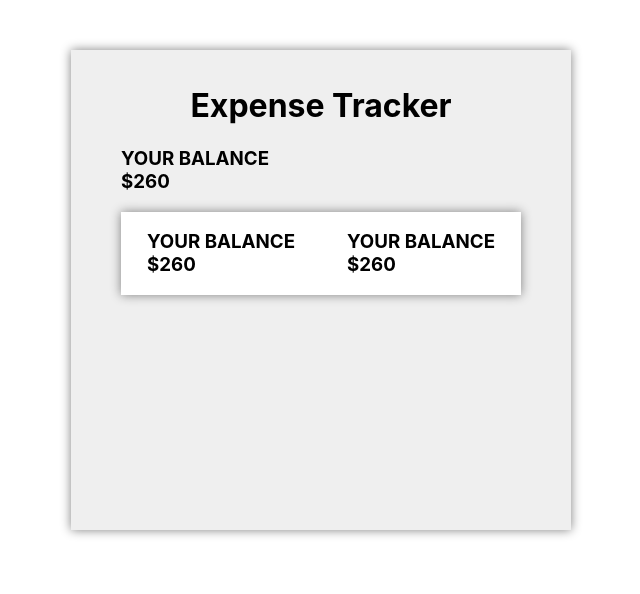
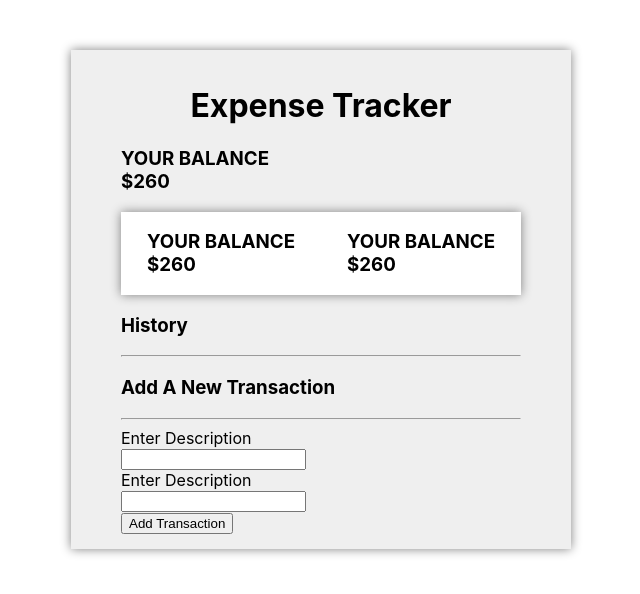
Before and after one commit to MuhammadSMazhar/expense-tracker-app, a React (Create React App) app: page / in a window 1280 px wide. Shown: the top 594 px of the page, without its empty margins (319-959 px from the left). Built offline with nearby package versions, Linux system fonts and the light colour scheme.

Commit message:
now maybe error resolved

```diff
--- a/src/App.js
+++ b/src/App.js
@@ -1,5 +1,4 @@
 import React from 'react';
-import logo from './logo.svg';
 import './App.css';
 import Child from './child';
 
--- a/src/child.js
+++ b/src/child.js
@@ -11,6 +11,22 @@ function Child() {
                 <h3>YOUR BALANCE <br /> $260</h3>
                 <h3>YOUR BALANCE <br /> $260</h3>
             </div>
+            <h3>History</h3>
+            <hr/>
+
+            <h3>Add A New Transaction</h3>
+            <hr/>
+            <form>
+                <label>Enter Description<br />
+                    <input type="text" />
+                </label><br />
+                <label>Enter Description<br />
+                    <input type="text" />
+                </label><br />
+
+                <input type="submit" value="Add Transaction" />
+
+            </form>
         </div>
     );
 }
```
